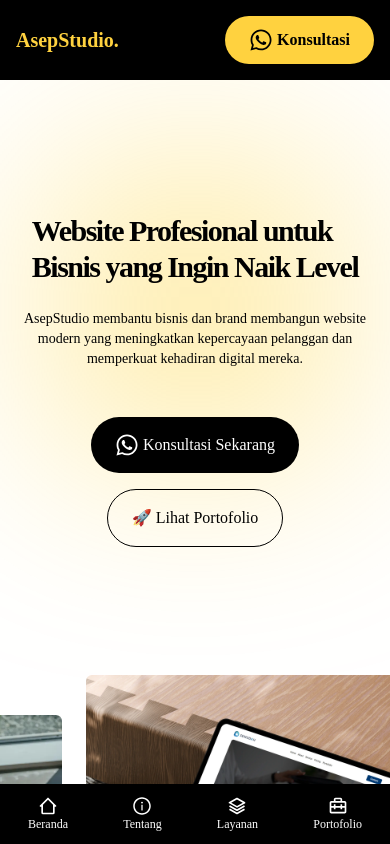
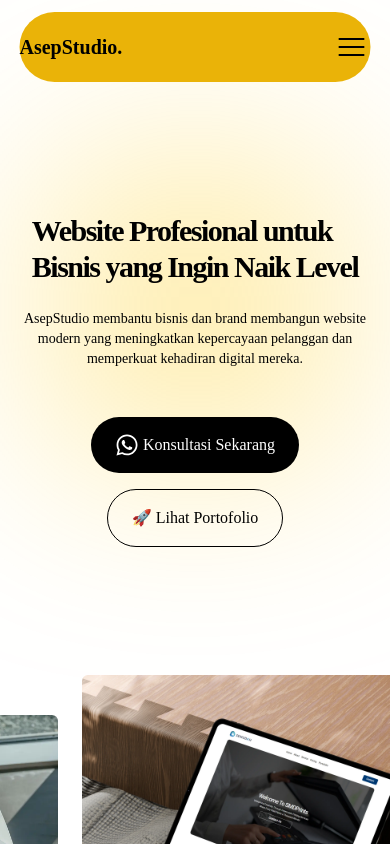
Before and after one commit to Azepp/asep-portofolio, a React (Vite) app: page / in a window 390 px wide. Shown: the top 844 px of the page. Built offline with nearby package versions, Linux system fonts and the light colour scheme.

Commit message:
feat: enhance Navbar responsiveness and improve scroll effects; update section layouts for better visual hierarchy

```diff
--- a/src/components/navbar.jsx
+++ b/src/components/navbar.jsx
@@ -1,87 +1,253 @@
-import { useEffect, useState } from "react";
+import { useEffect, useState, useRef } from "react";
 import navLinks from "../constants/navLinks";
 import { Link } from "react-scroll";
 import { FaWhatsapp } from "react-icons/fa";
+import { RxHamburgerMenu } from "react-icons/rx";
+import { IoCloseOutline } from "react-icons/io5";
 
 function Navbar() {
-  const [isScrolled, setIsScrolled] = useState(false);
+  const [scrollProgress, setScrollProgress] = useState(0);
   const [isBottom, setIsBottom] = useState(false);
+  const [isMenuOpen, setIsMenuOpen] = useState(false);
+  const [isMobile, setIsMobile] = useState(false);
+  const [isTablet, setIsTablet] = useState(false);
+  const rafRef = useRef(null);
+
+  useEffect(() => {
+    const checkBreakpoint = () => {
+      const w = window.innerWidth;
+      setIsMobile(w < 640);
+      setIsTablet(w >= 640 && w < 1024);
+    };
+    checkBreakpoint();
+    window.addEventListener("resize", checkBreakpoint);
+    return () => window.removeEventListener("resize", checkBreakpoint);
+  }, []);
 
   useEffect(() => {
     const handleScroll = () => {
+      if (rafRef.current) cancelAnimationFrame(rafRef.current);
+      rafRef.current = requestAnimationFrame(() => {
         const scrollTop = window.scrollY;
         const windowHeight = window.innerHeight;
         const fullHeight = document.documentElement.scrollHeight;
-
-      setIsScrolled(scrollTop > 50);
+        const progress = Math.min(scrollTop / 120, 1);
+        setScrollProgress(progress);
         setIsBottom(scrollTop + windowHeight >= fullHeight - 10);
+      });
     };
 
-    window.addEventListener("scroll", handleScroll);
-    return () => window.removeEventListener("scroll", handleScroll);
+    window.addEventListener("scroll", handleScroll, { passive: true });
+    return () => {
+      window.removeEventListener("scroll", handleScroll);
+      if (rafRef.current) cancelAnimationFrame(rafRef.current);
+    };
   }, []);
 
+  useEffect(() => {
+    if (!isMobile && !isTablet) setIsMenuOpen(false);
+  }, [isMobile, isTablet]);
+
+  const lerp = (a, b, t) => a + (b - a) * t;
+  const isSmallNav = isMobile || isTablet;
+  const bgColor = isBottom ? `rgba(234,179,8,1)` : `rgba(255,255,255,${scrollProgress})`;
+  const shadow = `0 ${lerp(0, 8, scrollProgress)}px ${lerp(0, 32, scrollProgress)}px rgba(0,0,0,${lerp(0, 0.15, scrollProgress)})`;
+
+  // ── Desktop: morph dari full-width ke pill ──
+  const desktopStyles = !isSmallNav
+    ? {
+        width: `${lerp(100, 28, scrollProgress)}%`,
+        top: `${lerp(0, 16, scrollProgress)}px`,
+        left: "50%",
+        transform: "translateX(-50%)",
+        paddingLeft: `${lerp(72, 24, scrollProgress)}px`,
+        paddingRight: `${lerp(72, 16, scrollProgress)}px`,
+        paddingTop: "16px",
+        paddingBottom: "16px",
+        borderRadius: "3rem",
+        backgroundColor: bgColor,
+        boxShadow: shadow,
+      }
+    : {};
+
+  // ── Tablet: morph dari full-width ke pill 40% ──
+  const tabletStyles = isTablet
+    ? {
+        width: `${lerp(100, 40, scrollProgress)}%`,
+        top: `${lerp(0, 12, scrollProgress)}px`,
+        left: "50%",
+        transform: "translateX(-50%)",
+        paddingLeft: `${lerp(32, 24, scrollProgress)}px`,
+        paddingRight: `${lerp(32, 16, scrollProgress)}px`,
+        paddingTop: "16px",
+        paddingBottom: "16px",
+        borderRadius: "3rem",
+        backgroundColor: bgColor,
+        boxShadow: shadow,
+      }
+    : {};
+
+  // ── Mobile: pill, width tetap 90% ──
+  const mobileStyles = isMobile
+    ? {
+        width: "90%",
+        top: "12px",
+        left: "50%",
+        transform: "translateX(-50%)",
+        borderRadius: "3rem",
+        backgroundColor: isBottom ? `rgba(234,179,8,1)` : `rgba(255,255,255,1)`,
+        paddingLeft: `${lerp(0, 24, scrollProgress)}px`,
+        paddingRight: `${lerp(0, 16, scrollProgress)}px`,
+        paddingTop: "16px",
+        paddingBottom: "16px",
+        boxShadow: shadow,
+      }
+    : {};
+
+  const navStyle = isMobile ? mobileStyles : isTablet ? tabletStyles : desktopStyles;
+
+  const fullNavOpacity = isSmallNav ? 0 : Math.max(0, 1 - scrollProgress * 2.5);
+  const pillNavOpacity = isSmallNav ? 1 : Math.max(0, scrollProgress * 2.5 - 1);
+
   return (
-    <div className="">
-      {/* Dekstop Navbar */}
-      <nav className={`sm:h-fit fixed top-0 w-full px-4 md:px-6 lg:px-18 transition-all duration-200 ${isBottom ? "bg-black text-white" : isScrolled ? "bg-white text-black" : "text-black"} flex justify-between items-center py-4 z-40`}>
-        <Link to="home" spy={true} smooth={true} offset={-70} duration={500} className={`${isBottom ? "text-custom-yellow" : "text-black"} cursor-pointer text-xl md:text-2xl font-bold`}>
+    <div>
+      <nav style={{ position: "fixed", zIndex: 50, ...navStyle }}>
+        <div className="flex justify-between items-center w-full relative">
+          {/* ── Logo ── */}
+          <Link to="home" spy smooth offset={-70} duration={500} onClick={() => setIsMenuOpen(false)} className="cursor-pointer text-xl md:text-2xl font-bold flex-shrink-0 z-10 text-black">
             AsepStudio.
           </Link>
 
-        <div className="flex items-center gap-6">
-          <ul className="hidden md:flex gap-6">
+          {/* ── Desktop: Nav links tengah (fade out) ── */}
+          {!isSmallNav && (
+            <div
+              style={{
+                opacity: fullNavOpacity,
+                pointerEvents: fullNavOpacity < 0.05 ? "none" : "auto",
+                position: "absolute",
+                left: "50%",
+                top: "50%",
+                transform: "translate(-50%, -50%)",
+                whiteSpace: "nowrap",
+              }}
+            >
+              <ul className="flex gap-6">
                 {navLinks.map((link) => (
                   <li key={link.id}>
                     <Link
                       to={link.id}
-                  spy={true}
-                  smooth={true}
+                      spy
+                      smooth
                       offset={-10}
                       duration={500}
                       activeClass="active"
-                  className="cursor-pointer relative transition-colors duration-200
-             text-sm md:text-base
+                      className="cursor-pointer relative md:text-base text-black
                         before:content-[''] before:absolute before:bottom-[-6px] before:left-0
                         before:w-0 before:h-[2px] before:bg-custom-yellow
                         hover:before:w-full before:transition-all before:duration-300
-             hover:before:right-0 before:right-auto
-             active:before:w-full
-             active:before:left-0
-            "
+                        active:before:w-full active:before:left-0"
                     >
                       {link.title}
                     </Link>
                   </li>
                 ))}
               </ul>
+            </div>
+          )}
 
+          {/* ── Desktop: CTA (fade out) + Hamburger (fade in) ── */}
+          {!isSmallNav && (
+            <div className="flex items-center z-10">
+              {/* CTA — fade out */}
+              <div
+                style={{
+                  opacity: fullNavOpacity,
+                  pointerEvents: fullNavOpacity < 0.05 ? "none" : "auto",
+                  position: fullNavOpacity < 0.05 ? "absolute" : "relative",
+                }}
+              >
                 <Link
                   to="contact"
-            spy={true}
-            smooth={true}
+                  spy
+                  smooth
                   offset={-10}
                   duration={500}
-            className={`cursor-pointer py-3 flex gap-1 items-center px-6 font-semibold ${
-              isBottom ? "bg-custom-yellow text-black hover:text-black hover:bg-yellow-400" : "bg-black text-white hover:text-black hover:bg-yellow-400"
-            } md:text-md rounded-full hover:scale-105 hover:duration-150 hover:ease-in active:scale-100 `}
+                  className={`cursor-pointer py-3 flex gap-1 items-center px-6 font-semibold rounded-full
+                    hover:scale-105 transition-all duration-150
+                    ${isBottom ? "bg-black text-white hover:bg-gray-800" : "bg-black text-white hover:text-black hover:bg-yellow-400"}`}
                 >
-            <FaWhatsapp className="text-2xl" />
+                  <FaWhatsapp className="text-xl" />
                   Konsultasi
                 </Link>
               </div>
-      </nav>
 
-      <ul className={`md:hidden fixed bg-black text-white transition-all duration-200 ease-in-out ${isBottom ? "bottom-0 left-0 right-0" : "bottom-6 left-4 right-4 rounded-full"} flex justify-between px-7 py-3 z-40`}>
-        {navLinks.map((link) => (
-          <li key={link.id}>
-            <Link to={link.id} spy={true} smooth={true} offset={0} duration={500} activeClass="active" className="cursor-pointer flex flex-col items-center text-xs hover:text-custom-yellow active:text-custom-yellow">
-              <span className="text-xl">{link.icon}</span>
+              {/* Hamburger — fade in */}
+              <div
+                style={{
+                  opacity: pillNavOpacity,
+                  pointerEvents: pillNavOpacity < 0.05 ? "none" : "auto",
+                  position: pillNavOpacity < 0.05 ? "absolute" : "relative",
+                }}
+              >
+                <button className="cursor-pointer p-1" onClick={() => setIsMenuOpen((prev) => !prev)} aria-label="Toggle menu">
+                  {isMenuOpen ? <IoCloseOutline className="text-4xl text-black" /> : <RxHamburgerMenu className="text-3xl text-black" />}
+                </button>
+              </div>
+            </div>
+          )}
+
+          {/* ── Mobile & Tablet: Hamburger ── */}
+          {isSmallNav && (
+            <button className="cursor-pointer p-1" onClick={() => setIsMenuOpen((prev) => !prev)} aria-label="Toggle menu">
+              {isMenuOpen ? <IoCloseOutline className="text-4xl text-black" /> : <RxHamburgerMenu className="text-3xl text-black" />}
+            </button>
+          )}
+        </div>
+
+        {/* ── Dropdown menu ── */}
+        <div
+          style={{
+            overflow: "hidden",
+            maxHeight: isMenuOpen ? "400px" : "0px",
+            opacity: isMenuOpen ? 1 : 0,
+            marginTop: isMenuOpen ? "16px" : "0px",
+            transition: "max-height 0.4s ease, opacity 0.3s ease, margin-top 0.3s ease",
+          }}
+        >
+          <hr className="border-black/20 mb-4" />
+          <ul className="flex flex-col gap-3 mb-4">
+            {navLinks.map((link, i) => (
+              <li
+                key={link.id}
+                style={{
+                  transitionDelay: isMenuOpen ? `${i * 60}ms` : "0ms",
+                  transition: "transform 0.3s ease, opacity 0.3s ease",
+                  transform: isMenuOpen ? "translateY(0)" : "translateY(-8px)",
+                  opacity: isMenuOpen ? 1 : 0,
+                }}
+              >
+                <Link to={link.id} spy smooth offset={-10} duration={500} activeClass="active" onClick={() => setIsMenuOpen(false)} className="cursor-pointer font-medium text-black hover:opacity-60 transition-opacity duration-200">
                   {link.title}
                 </Link>
               </li>
             ))}
           </ul>
+          <Link
+            to="contact"
+            spy
+            smooth
+            offset={-10}
+            duration={500}
+            onClick={() => setIsMenuOpen(false)}
+            className="cursor-pointer w-full py-3 flex gap-2 items-center justify-center
+              font-semibold rounded-full bg-black text-white
+              hover:bg-yellow-400 hover:text-black hover:scale-105 transition-all duration-150"
+          >
+            <FaWhatsapp className="text-xl" />
+            Konsultasi
+          </Link>
+        </div>
+      </nav>
     </div>
   );
 }
--- a/src/sections/about.jsx
+++ b/src/sections/about.jsx
@@ -10,8 +10,8 @@ import { FaRegCircleCheck } from "react-icons/fa6";
 const About = () => {
   return (
     <Element name="about" id="about" className="pt-[120px]">
-      <motion.div className="flex flex-col gap-6 md:grid grid-cols-2" variants={containerVariants}>
-        <div className="flex justify-center h-[300px] md:h-[90vh]">
+      <motion.div className="flex flex-col gap-6 lg:grid grid-cols-2" variants={containerVariants}>
+        <div className="flex justify-center h-[300px] md:h-[40vh] lg:h-[90vh]">
           <img src={imgAbout} alt="About AsepStudio" className="object-contain rounded-md" />
         </div>
 
--- a/src/sections/home.jsx
+++ b/src/sections/home.jsx
@@ -18,7 +18,7 @@ const Home = () => {
         <AnimatedBg />
 
         <motion.div className="top-text flex flex-col gap-6 items-center justify-center mb-12" variants={fadeUpVariants}>
-          <motion.h1 className="text-3xl sm:text-5xl md:text-7xl font-semibold flex items-center tracking-tighter" variants={slideDownVariants}>
+          <motion.h1 className="text-3xl md:text-5xl lg:text-7xl font-semibold flex items-center tracking-tighter" variants={slideDownVariants}>
             Website Profesional untuk <br /> Bisnis yang Ingin Naik Level{" "}
           </motion.h1>
           <motion.p className="text-sm md:text-lg text-center" variants={slideUpVariants}>
--- a/src/sections/work.jsx
+++ b/src/sections/work.jsx
@@ -23,7 +23,7 @@ const Work = () => {
           </motion.p>
         </div>
 
-        <div className="grid grid-cols-2 gap-6 w-full">
+        <div className="grid md:grid-cols-2 gap-6 w-full">
           <AnimatePresence initial={false}>
             {visibleWork.map((work, index) => (
               <motion.a
```
Also changed, not shown: src/sections/service.jsx (+5 -5 lines). Lines whose indentation alone changed are shown as unchanged.
